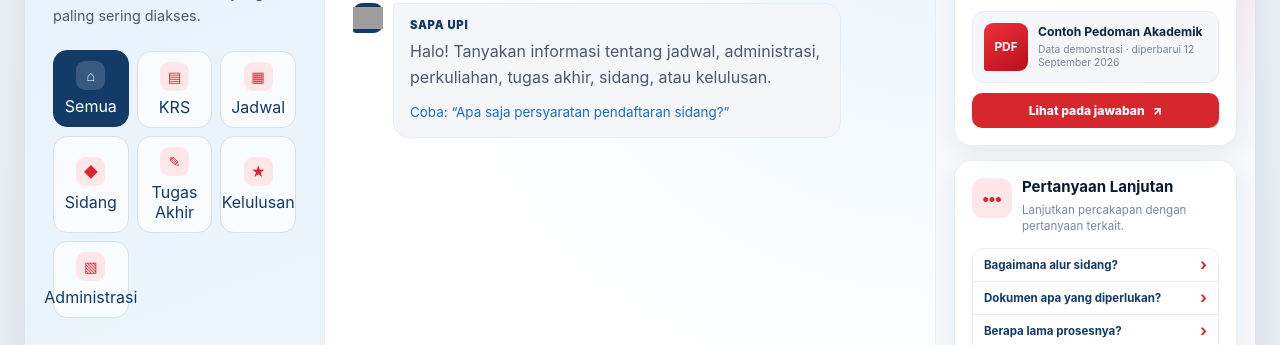
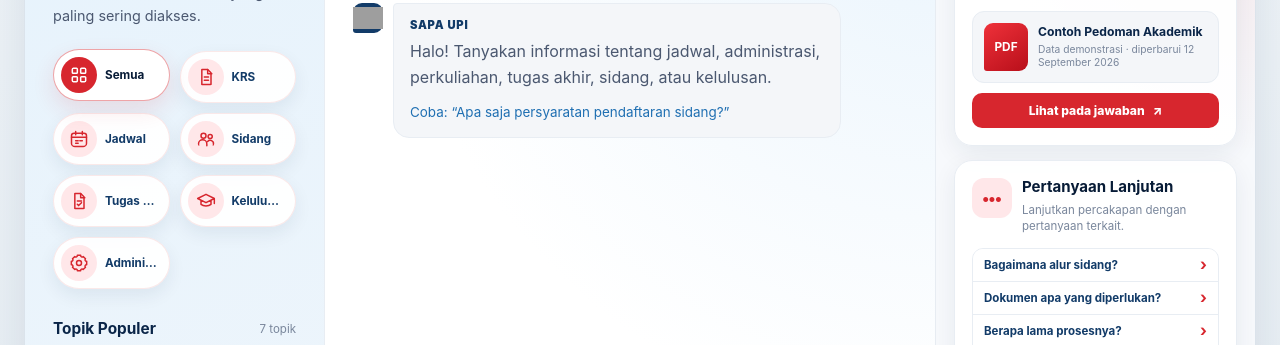
Before and after one commit to Fikhry-hakim/sapa-upi-prototype, a website with bundled scripts: page index.html in a window 1280 px wide. Shown: the part 846-1191 px from the top of the page. Built offline with nearby package versions, Linux system fonts and the light colour scheme; grey boxes are pictures that could not be loaded.

Commit message:
fix: replace quick access glyphs with SVG icons

```diff
--- a/index.html
+++ b/index.html
@@ -70,13 +70,34 @@
           </div>
 
           <div id="category-list" class="category-list" aria-label="Kategori akademik">
-            <button type="button" data-category="Semua" class="active"><b>⌂</b>Semua</button>
-            <button type="button" data-category="Perkuliahan"><b>▤</b>KRS</button>
-            <button type="button" data-category="Jadwal"><b>▦</b>Jadwal</button>
-            <button type="button" data-category="Sidang"><b>◆</b>Sidang</button>
-            <button type="button" data-category="Tugas Akhir"><b>✎</b>Tugas Akhir</button>
-            <button type="button" data-category="Kelulusan"><b>★</b>Kelulusan</button>
-            <button type="button" data-category="Administrasi"><b>▧</b>Administrasi</button>
+            <button type="button" data-category="Semua" class="active">
+              <svg class="quick-icon" aria-hidden="true" viewBox="0 0 24 24"><rect x="4" y="4" width="6" height="6" rx="1"/><rect x="14" y="4" width="6" height="6" rx="1"/><rect x="4" y="14" width="6" height="6" rx="1"/><rect x="14" y="14" width="6" height="6" rx="1"/></svg>
+              <span>Semua</span>
+            </button>
+            <button type="button" data-category="Perkuliahan">
+              <svg class="quick-icon" aria-hidden="true" viewBox="0 0 24 24"><path d="M7 3h7l4 4v14H7z"/><path d="M14 3v5h5M10 12h5M10 16h5"/></svg>
+              <span>KRS</span>
+            </button>
+            <button type="button" data-category="Jadwal">
+              <svg class="quick-icon" aria-hidden="true" viewBox="0 0 24 24"><rect x="3" y="5" width="18" height="16" rx="3"/><path d="M8 3v4M16 3v4M3 10h18M8 14h3M13 14h3M8 17h3"/></svg>
+              <span>Jadwal</span>
+            </button>
+            <button type="button" data-category="Sidang">
+              <svg class="quick-icon" aria-hidden="true" viewBox="0 0 24 24"><circle cx="9" cy="8" r="3"/><circle cx="17" cy="9" r="2.5"/><path d="M3 20v-2a5 5 0 0 1 10 0v2M14 15a4 4 0 0 1 7 3v2"/></svg>
+              <span>Sidang</span>
+            </button>
+            <button type="button" data-category="Tugas Akhir">
+              <svg class="quick-icon" aria-hidden="true" viewBox="0 0 24 24"><path d="M7 3h7l4 4v14H7z"/><path d="M14 3v5h5M10 12h5M10 16l1.5 1.5L15 14"/></svg>
+              <span>Tugas Akhir</span>
+            </button>
+            <button type="button" data-category="Kelulusan">
+              <svg class="quick-icon" aria-hidden="true" viewBox="0 0 24 24"><path d="m2 9 10-5 10 5-10 5zM6 11.5V16c3 2.5 9 2.5 12 0v-4.5M22 9v6"/></svg>
+              <span>Kelulusan</span>
+            </button>
+            <button type="button" data-category="Administrasi">
+              <svg class="quick-icon" aria-hidden="true" viewBox="0 0 24 24"><circle cx="12" cy="12" r="3"/><path d="M19.4 15a1.7 1.7 0 0 0 .3 1.9l.1.1-2.8 2.8-.1-.1a1.7 1.7 0 0 0-1.9-.3 1.7 1.7 0 0 0-1 1.6v.2h-4V21a1.7 1.7 0 0 0-1-1.6 1.7 1.7 0 0 0-1.9.3l-.1.1L4.2 17l.1-.1a1.7 1.7 0 0 0 .3-1.9A1.7 1.7 0 0 0 3 14H2.8v-4H3a1.7 1.7 0 0 0 1.6-1 1.7 1.7 0 0 0-.3-1.9L4.2 7 7 4.2l.1.1a1.7 1.7 0 0 0 1.9.3A1.7 1.7 0 0 0 10 3V2.8h4V3a1.7 1.7 0 0 0 1 1.6 1.7 1.7 0 0 0 1.9-.3l.1-.1L19.8 7l-.1.1a1.7 1.7 0 0 0-.3 1.9 1.7 1.7 0 0 0 1.6 1h.2v4H21a1.7 1.7 0 0 0-1.6 1Z"/></svg>
+              <span>Administrasi</span>
+            </button>
           </div>
 
           <div class="question-block">
--- a/style.css
+++ b/style.css
@@ -434,50 +434,64 @@ main {
 
 .category-list {
   display: grid;
-  grid-template-columns: repeat(3, minmax(0, 1fr));
-  gap: 8px;
+  grid-template-columns: repeat(2, minmax(0, 1fr));
+  gap: 10px;
   margin: 24px 0 30px;
 }
 
 .category-list button {
-  min-height: 72px;
-  padding: 10px 7px;
+  min-width: 0;
+  min-height: 52px;
+  padding: 7px 10px 7px 7px;
   display: flex;
-  flex-direction: column;
   align-items: center;
-  justify-content: center;
-  gap: 6px;
+  justify-content: flex-start;
+  gap: 8px;
   color: var(--navy-800);
-  background: rgba(255, 255, 255, 0.72);
-  border: 1px solid var(--neutral-300);
-  border-radius: 14px;
+  text-align: left;
+  background: rgba(255, 255, 255, 0.92);
+  border: 1px solid rgba(215, 38, 46, 0.1);
+  border-radius: 999px;
+  box-shadow: 0 7px 18px rgba(14, 39, 73, 0.07);
   cursor: pointer;
   transition: 160ms ease;
 }
 
-.category-list button b {
-  width: 29px;
-  height: 29px;
-  display: grid;
-  place-items: center;
-  color: var(--red-600);
+.quick-icon {
+  width: 36px;
+  height: 36px;
+  flex: 0 0 36px;
+  padding: 8px;
   background: var(--red-100);
-  border-radius: 9px;
-  font-size: 0.9rem;
+  border-radius: 50%;
+  fill: none;
+  stroke: var(--red-600);
+  stroke-width: 1.8;
+  stroke-linecap: round;
+  stroke-linejoin: round;
 }
 
-.category-list button:hover b,
-.category-list button.active b {
-  color: var(--white);
-  background: rgba(255, 255, 255, 0.16);
+.category-list button > span {
+  min-width: 0;
+  overflow: hidden;
+  text-overflow: ellipsis;
+  white-space: nowrap;
+  font-size: 0.73rem;
+  font-weight: 750;
 }
 
 .category-list button:hover,
 .category-list button.active {
-  color: var(--white);
-  background: var(--navy-800);
-  border-color: var(--navy-800);
-  transform: translateY(-1px);
+  color: var(--navy-950);
+  background: var(--white);
+  border-color: rgba(215, 38, 46, 0.42);
+  box-shadow: 0 9px 22px rgba(215, 38, 46, 0.12);
+  transform: translateY(-2px);
+}
+
+.category-list button.active .quick-icon {
+  background: var(--red-600);
+  stroke: var(--white);
 }
 
 .question-block-title {
```
Also changed, not shown: tests/page-structure.test.mjs (+11 -0 lines).
